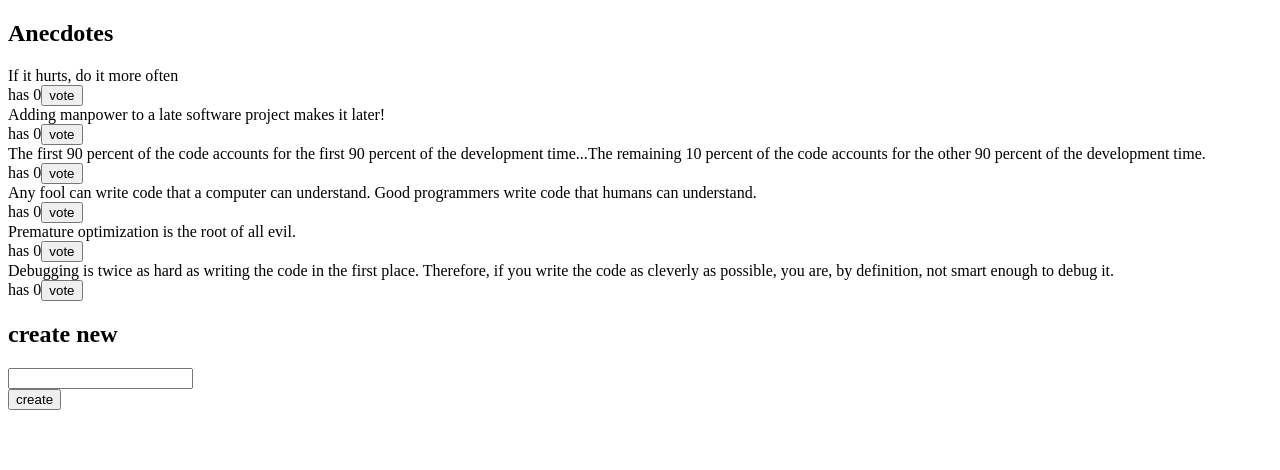
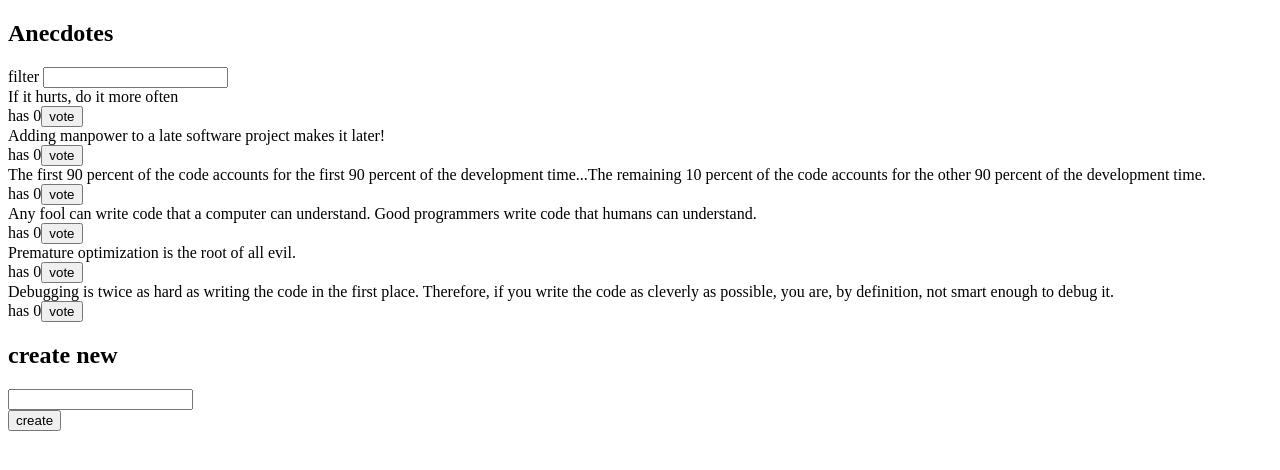
Before and after one commit to frantic-dev/redux-anecdotes, a React (Vite) app: page / in a window 1280 px wide. Shown: the top 470 px of the page. Built offline with nearby package versions, Linux system fonts and the light colour scheme.

Commit message:
6.9 better anecdotes step 7 finished

```diff
--- a/src/App.jsx
+++ b/src/App.jsx
@@ -1,10 +1,12 @@
 import AnecdoteForm from './components/AnecdoteForm'
 import AnecdoteList from './components/AnecdoteList'
+import FilterForm from './components/FilterForm'
 
 const App = () => {
   return (
     <div>
       <h2>Anecdotes</h2>
+      <FilterForm />
       <AnecdoteList />
       <AnecdoteForm />
     </div>
--- a/src/components/AnecdoteList.jsx
+++ b/src/components/AnecdoteList.jsx
@@ -1,14 +1,16 @@
-import { useDispatch, useSelector } from "react-redux"
-import { likeAnecdote } from "../reducers/anecdoteReducer"
+import { useDispatch, useSelector } from 'react-redux'
+import { likeAnecdote } from '../reducers/anecdoteReducer'
 
 const AnecdoteList = () => {
-  const anecdotes = useSelector(state => state).sort(
-    (a, b) => b.votes - a.votes
-  )
+  const anecdotes = useSelector(({filter, anecdotes}) => {
+    if (filter)
+      return anecdotes.filter(anec => anec.content.toLowerCase().match(filter))
+    return anecdotes
+  }).sort((a, b) => b.votes - a.votes)
+
   const dispatch = useDispatch()
 
   const vote = id => {
-    console.log('vote', id)
     dispatch(likeAnecdote(id))
   }
 
--- /dev/null
+++ b/src/components/FilterForm.jsx
@@ -0,0 +1,20 @@
+import { useDispatch } from 'react-redux'
+import { filterChange } from '../reducers/filterReducer'
+
+const FilterForm = () => {
+  const dispatch = useDispatch()
+  return (
+    <form>
+      <label htmlFor='filter'>filter </label>
+      <input
+        type='text'
+        name='filter'
+        id='filter'
+        onChange={e => dispatch(filterChange(e.target.value))}
+        autoComplete='off'
+      />
+    </form>
+  )
+}
+
+export default FilterForm
--- a/src/main.jsx
+++ b/src/main.jsx
@@ -1,8 +1,14 @@
 import ReactDOM from 'react-dom/client'
-import { createStore } from 'redux'
+import { combineReducers, createStore } from 'redux'
 import { Provider } from 'react-redux'
 import App from './App'
-import {reducer} from './reducers/anecdoteReducer'
+import anecdoteReducer from './reducers/anecdoteReducer'
+import filterReducer from './reducers/filterReducer'
+
+const reducer = combineReducers({
+  anecdotes: anecdoteReducer,
+  filter: filterReducer,
+})
 
 const store = createStore(reducer)
 
--- a/src/reducers/anecdoteReducer.js
+++ b/src/reducers/anecdoteReducer.js
@@ -19,10 +19,7 @@ const asObject = anecdote => {
 
 const initialState = anecdotesAtStart.map(asObject)
 
-export const reducer = (state = initialState, action) => {
-  console.log('state now: ', state)
-  console.log('action', action)
-
+const anecdoteReducer = (state = initialState, action) => {
   switch (action.type) {
     case 'LIKE': {
       const id = action.payload.id
@@ -56,3 +53,5 @@ export const createAnecdote = content => {
     payload: { content: content, id: getId(), votes: 0 },
   }
 }
+
+export default anecdoteReducer
--- /dev/null
+++ b/src/reducers/filterReducer.js
@@ -0,0 +1,17 @@
+const filterReducer = (state = null, action) => {
+  switch (action.type) {
+    case 'SET_FILTER':
+      return action.payload
+    default:
+      return state
+  }
+}
+
+export const filterChange = filter => {
+  return {
+    type: 'SET_FILTER',
+    payload: filter,
+  }
+}
+
+export default filterReducer
```
